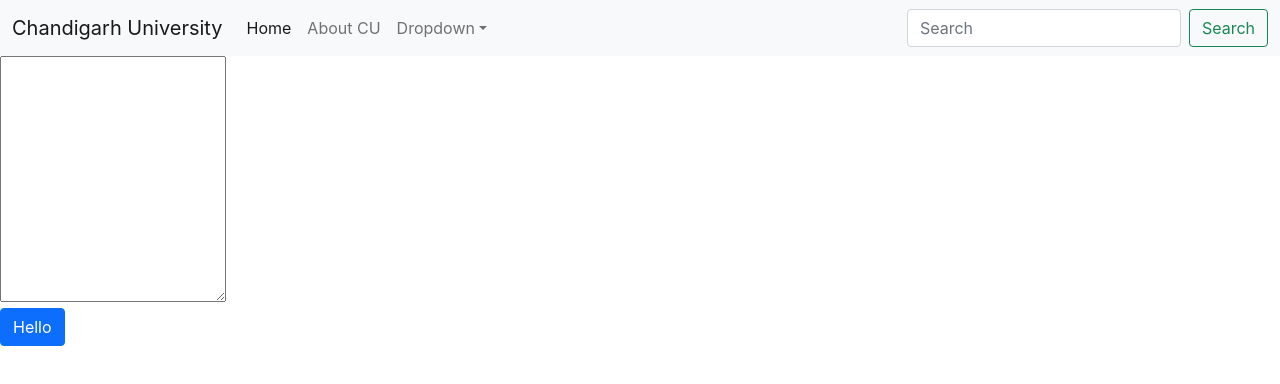
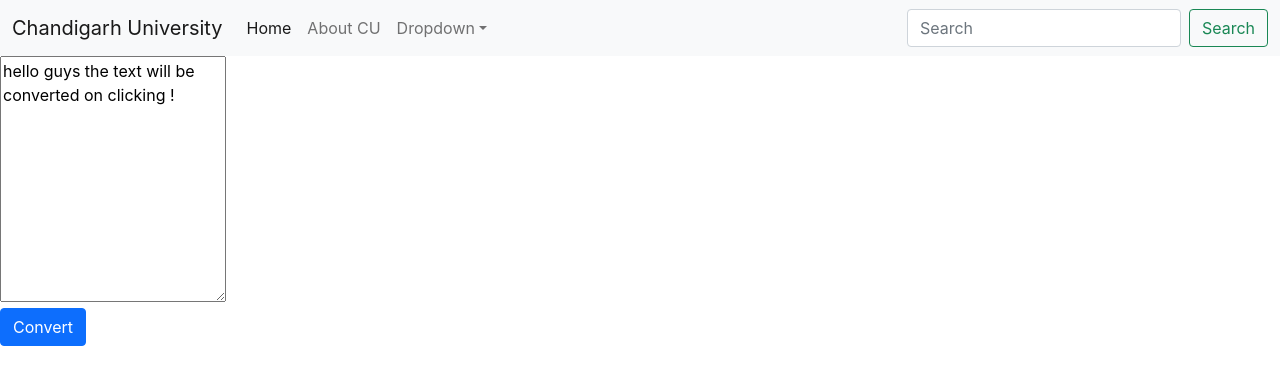
Before and after one commit to Abhimanyu0042/React-Js, a React (Create React App) app in the folder my-app/: page / in a window 1280 px wide. Shown: the top 384 px of the page. Built offline with nearby package versions, Linux system fonts and the light colour scheme.

Commit message:
React-Js

```diff
--- a/my-app/src/Components/Components2.js
+++ b/my-app/src/Components/Components2.js
@@ -1,7 +1,7 @@
 import React, {useState} from 'react'
 
 export default function Component2() {
-  const {text,setText} = useState("");
+  const [text, setText] = useState("hello guys the text will be converted on clicking !");
   const handleOnClick =()=>{
     //console.log("you clicked on the button");
     let newTxt = text.toUpperCase();
@@ -14,8 +14,8 @@ export default function Component2() {
   }
   return (
     <div>
-      <textarea className="form-control1" id="txtbox" rows="10" onChange={handleOnChange} value={text}></textarea><br></br>
-      <button className="btn btn-primary" onClick={handleOnClick}>Hello</button>
+      <textarea className="form-control1" id="txtbox" rows="10" value={text} onChange={handleOnChange} ></textarea><br></br>
+      <button className="btn btn-primary" onClick={handleOnClick}>Convert</button>
     </div>
   )
 }
```
